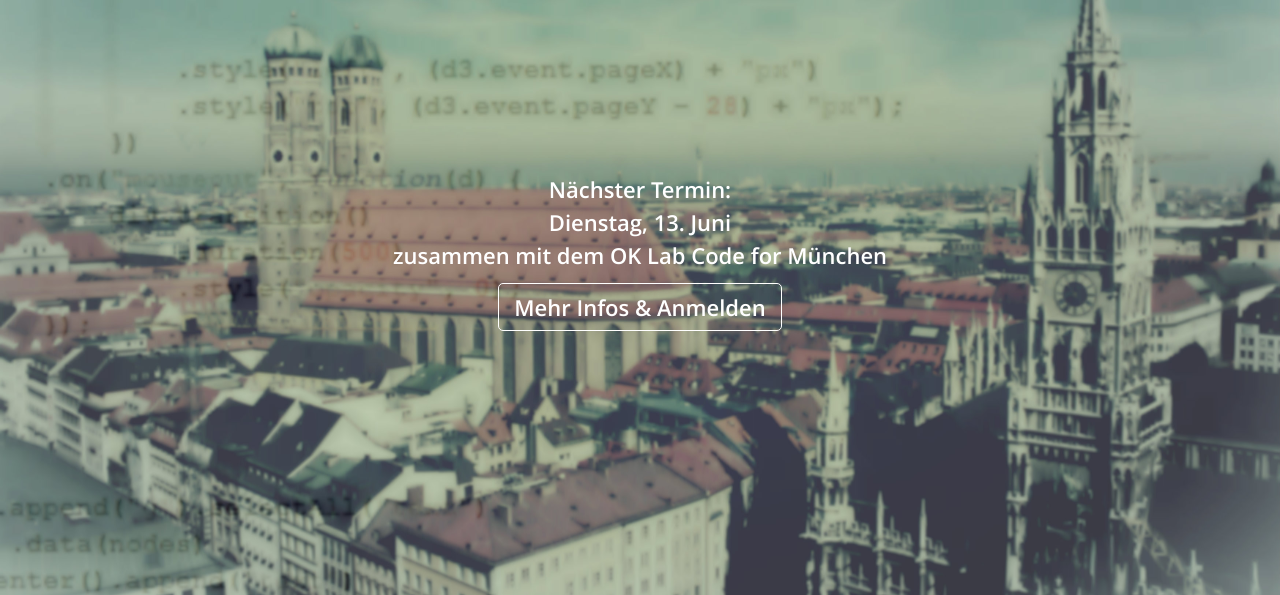
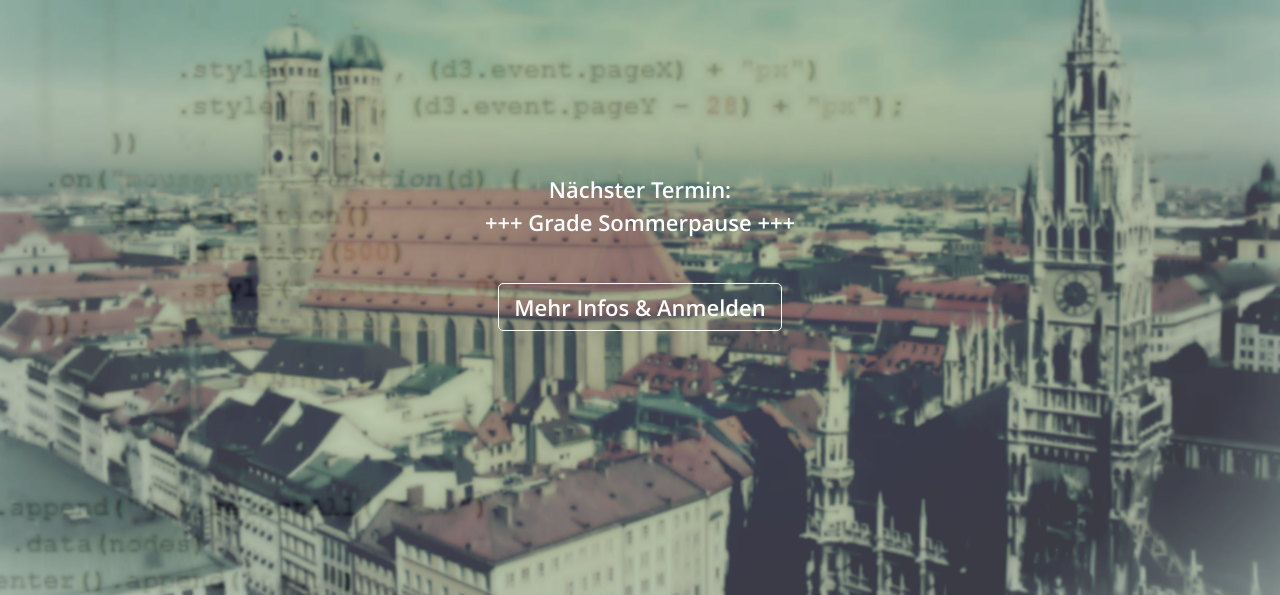
Before and after one commit to ddjmonaco/ddj-monaco.de, a plain HTML site: page index.html in a window 1280 px wide. Shown: the part 205-800 px from the top of the page. Drawn offline with Linux system fonts and the light colour scheme.

Commit message:
Update index.html

```diff
--- a/index.html
+++ b/index.html
@@ -53,8 +53,8 @@
         	<p>Datenjournalismus und digitales Storytelling in München</p>
         	<p class="next-date">
         		Nächster Termin:<br>
-      		  Dienstag, 13. Juni<br>
-            zusammen mit dem OK Lab Code for München<br>
+      		  +++ Grade Sommerpause +++<br>
+            <br>
         		<a href="https://pad.okfn.de/p/ddjmonaco" target="_blank" class="btn-register">Mehr Infos &amp; Anmelden</a>
         	</p>
         </div>
```
